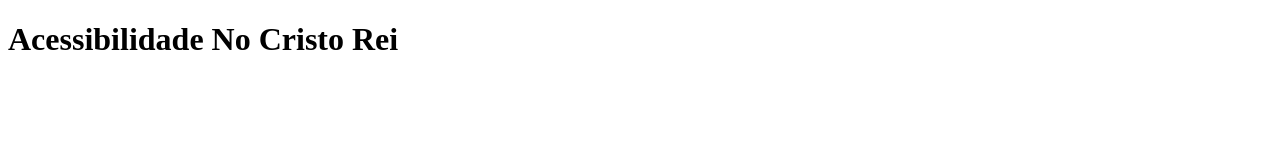
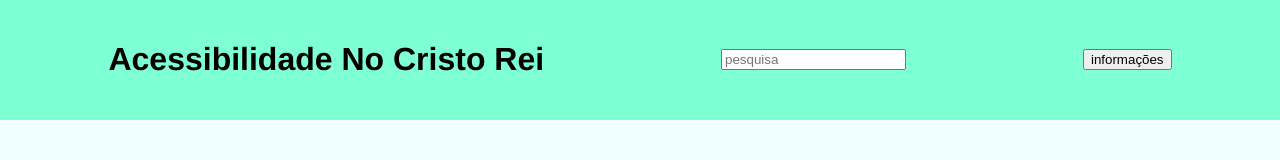
Before and after one commit to ramosthomas-ux/Projeto-Teste, a plain HTML site: page index.html in a window 1280 px wide. Drawn offline with Linux system fonts and the light colour scheme.

Commit message:
atualizando a cor base do site

```diff
--- a/index.html
+++ b/index.html
@@ -7,9 +7,11 @@
     <title>Document</title>
 </head>
 <body>
-    <header>
-<h1>Acessibilidade No Cristo Rei</h1>
-    </header>
+   <header>
+    <h1>Acessibilidade No Cristo Rei</h1>
+    <input type="text" placeholder="pesquisa">
+    <button>informações</button>
+   </header>
     <main>
         <section>
 
--- a/style.css
+++ b/style.css
@@ -0,0 +1,25 @@
+body{
+background-color: azure;
+margin: 0;
+font-family: 'Franklin Gothic Medium', 'Arial Narrow', Arial, sans-serif;
+}
+
+header{
+background-color: aquamarine;
+align-items: center;
+justify-content: space-around;
+padding: 20px;
+display: flex;
+}
+
+h1{
+
+}
+
+input{
+
+}
+
+button{
+
+}
```
